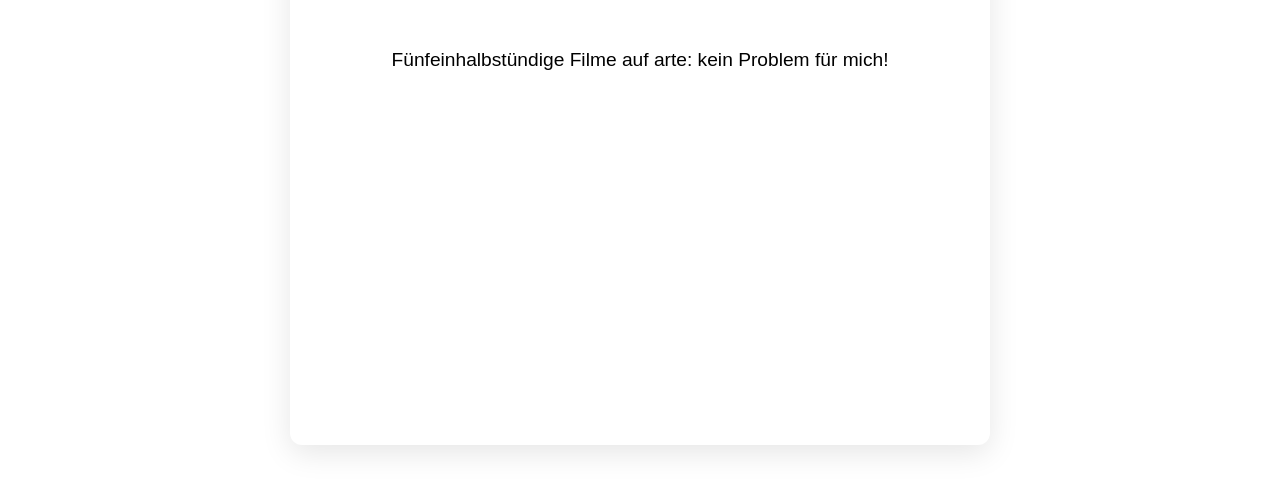
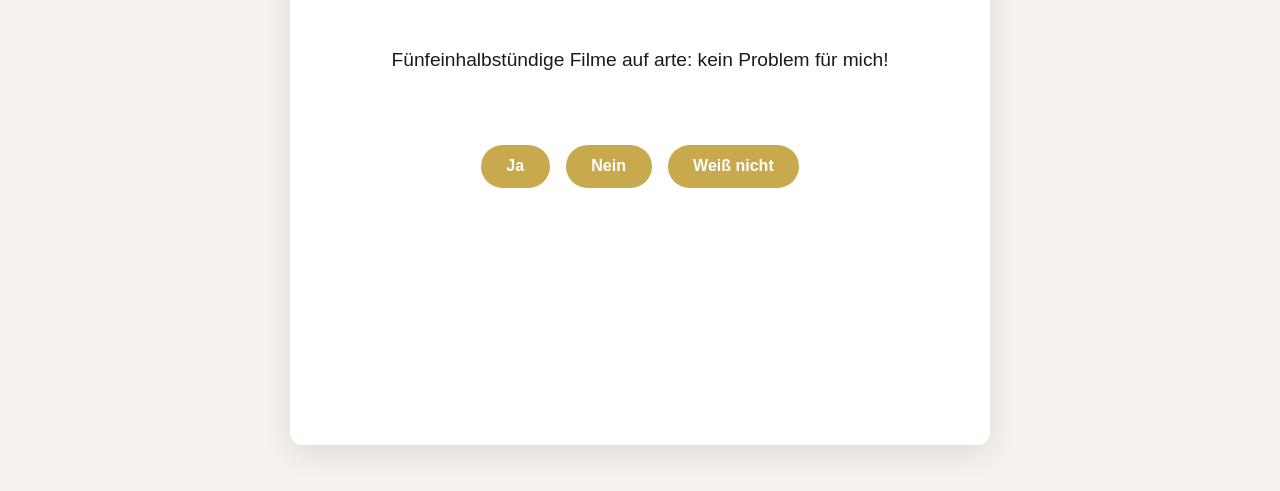
Before and after one commit to Arnoldinho1979/HANNOPEROMAT, a plain HTML site: page index.html in a window 1280 px wide. Shown: the part 187-678 px from the top of the page. Drawn offline with Linux system fonts and the light colour scheme.

Commit message:
Update index.html

```diff
--- a/index.html
+++ b/index.html
@@ -5,10 +5,10 @@
   <title>HANNOPEROMAT</title>
   <style>
     :root {
-      #a7282c;
-      #c9a94e;
-      #f6f3ee;
-      #1a1a1a;
+      --buehnenrot: #a7282c;
+      --goldocker: #c9a94e;
+      --elfenbein: #f6f3ee;
+      --kohleschwarz: #1a1a1a;
     }
 
     * {
@@ -138,6 +138,7 @@
   </style>
 </head>
 <body>
+  <!-- 🎭 Der Vorhang -->
   <div class="curtain"></div>
 
   <div class="container">
@@ -172,7 +173,7 @@
       "Der größte Horror wäre für mich, von einem Comedian auf der Bühne im Publikum sitzend angesprochen zu werden.",
       "Ich mag es, oft neue Restaurants oder Bars auszuprobieren – und daheim bin ich auch immer auf der Suche nach neuen Rezepten.",
       "Wenn ich Filme und Serien schaue, dann eigentlich fast immer in Originalsprache mit Untertiteln!",
-      "Ich liebe Filme wie <i>Star Wars. Episode IV</i>, „Superman“ oder „Hook“.",
+      "Ich liebe Filme wie „Star Wars. Episode IV“, „Superman“ oder „Hook“.",
       "Im Museum freue ich mich immer am meisten über diese extrem abstrakten Kunstwerke, die plötzlich da im Raum stehen oder am Boden liegen und angeblich eine Million Euro gekostet haben."
     ];
 const resultsData = {
```
